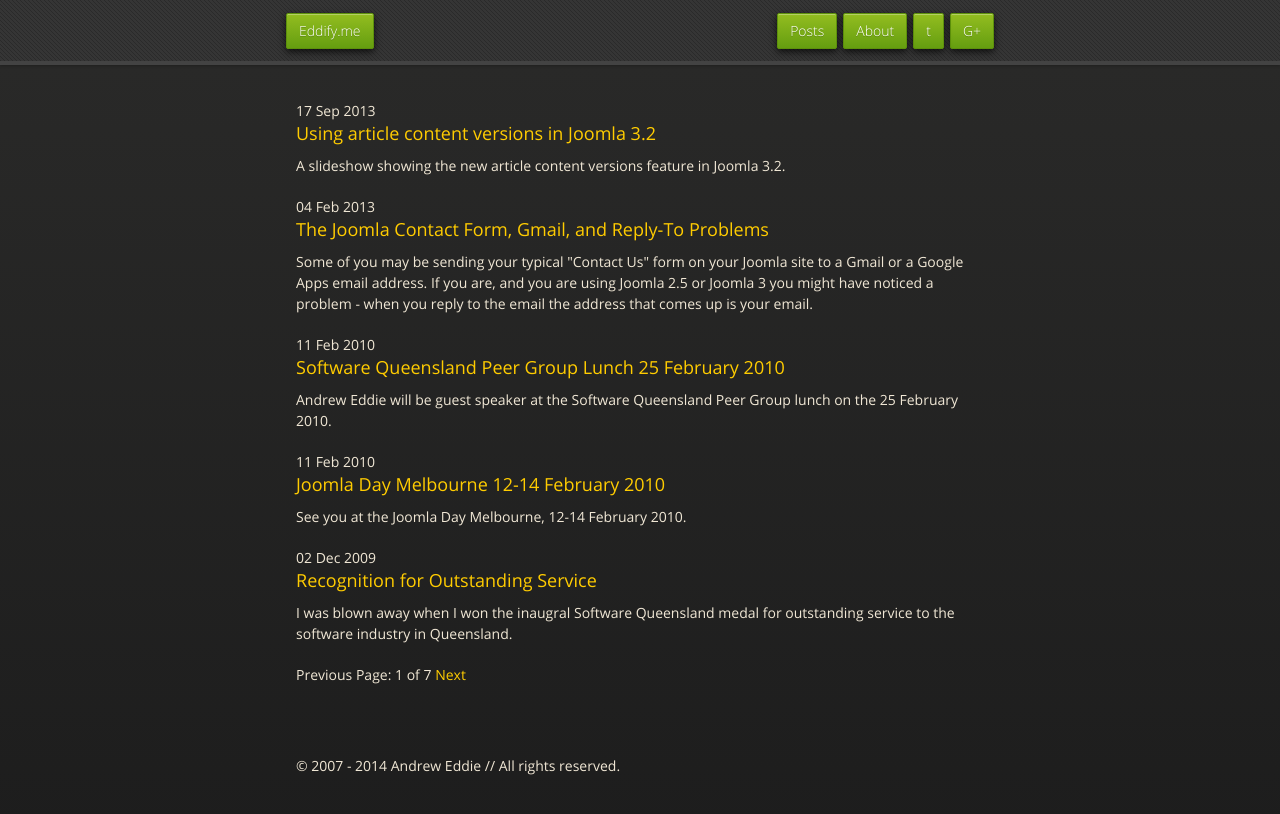
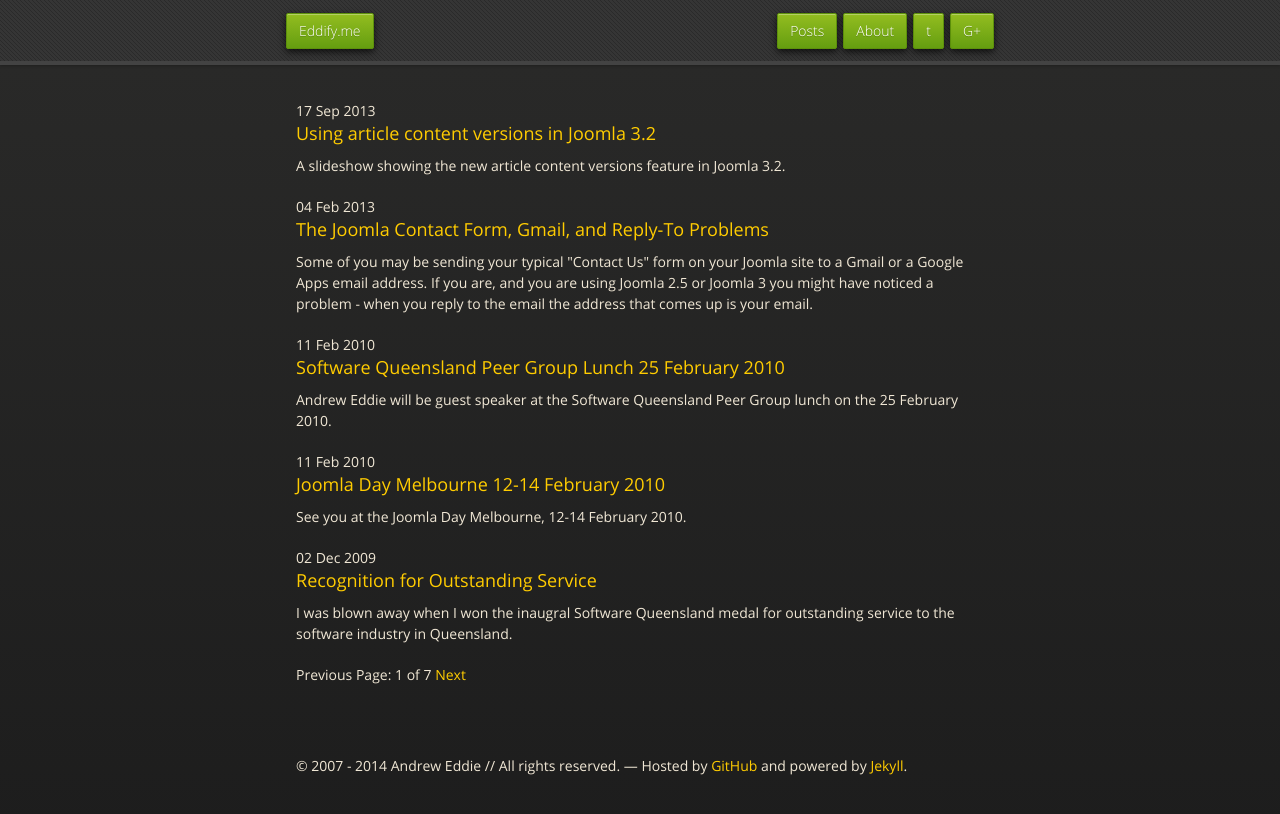
Before and after one commit to eddieajau/eddieajau.github.io, a Jekyll site: the page built from index.html, in a window 1280 px wide. Shown: the top 814 px of the page. Built offline with Jekyll 4.4.1, drawn with Linux system fonts in a browser that asks for light colours; nearby versions of some CDN libraries; Markdown is read by kramdown in place of the engine named in the settings; the list of posts is cut into pages by our own code; comment, search, counter and statistics services are not loaded.

Commit message:
Added hosting acknowledgement

```diff
--- a/_layouts/default.html
+++ b/_layouts/default.html
@@ -17,7 +17,14 @@
 
 <div class="wrapper">
 {{ content }}
-	<div>&copy; 2007 - 2014 Andrew Eddie // All rights reserved.</div>
+	<div>
+		&copy; 2007 - 2014 Andrew Eddie // All rights reserved.
+		&mdash;
+		Hosted by
+		<a href="https://github.com/eddieajau/eddieajau.github.io" target="_blank">GitHub</a>
+		and powered by
+		<a href="http://jekyllrb.com/">Jekyll</a>.
+	</div>
 </div>
 <!--[if !IE]><script>fixScale(document);</script><!--<![endif]-->
 
```
